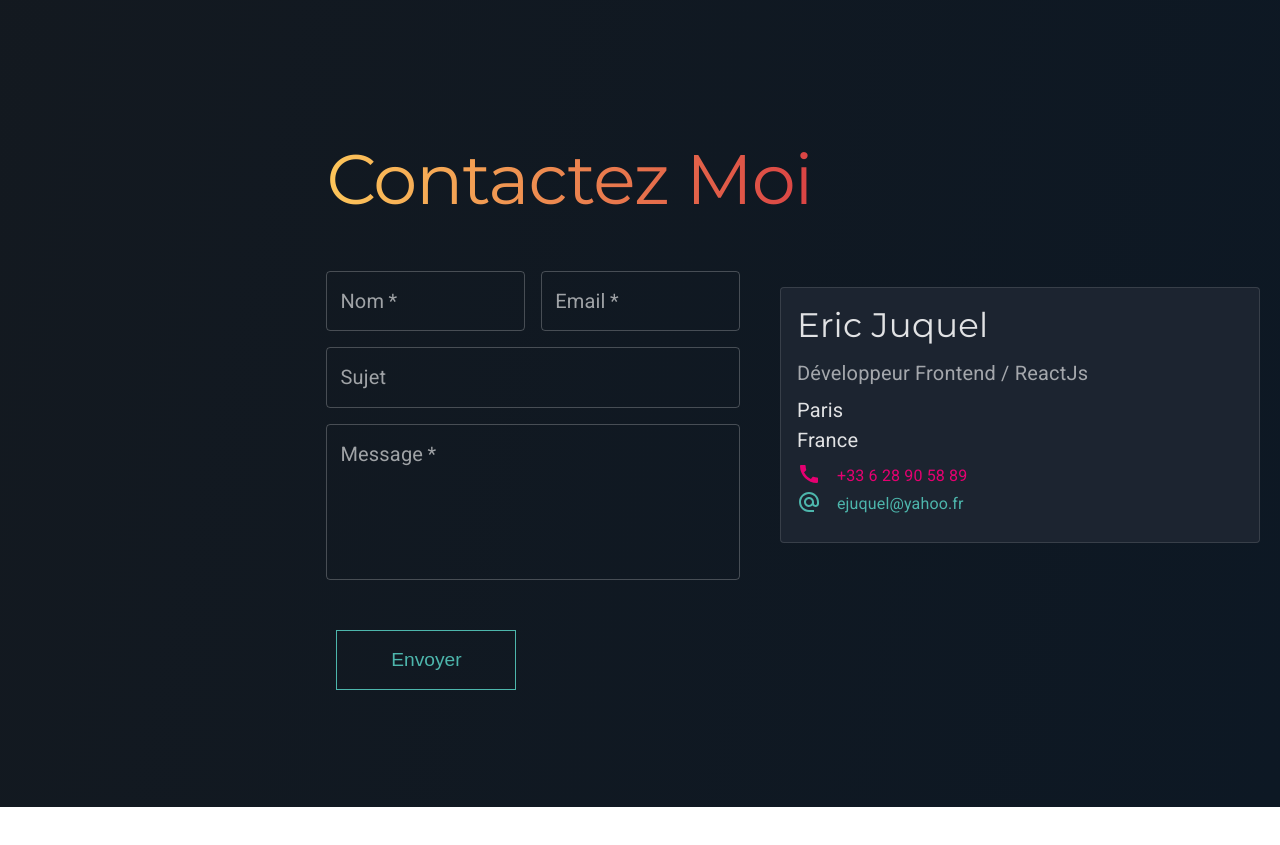
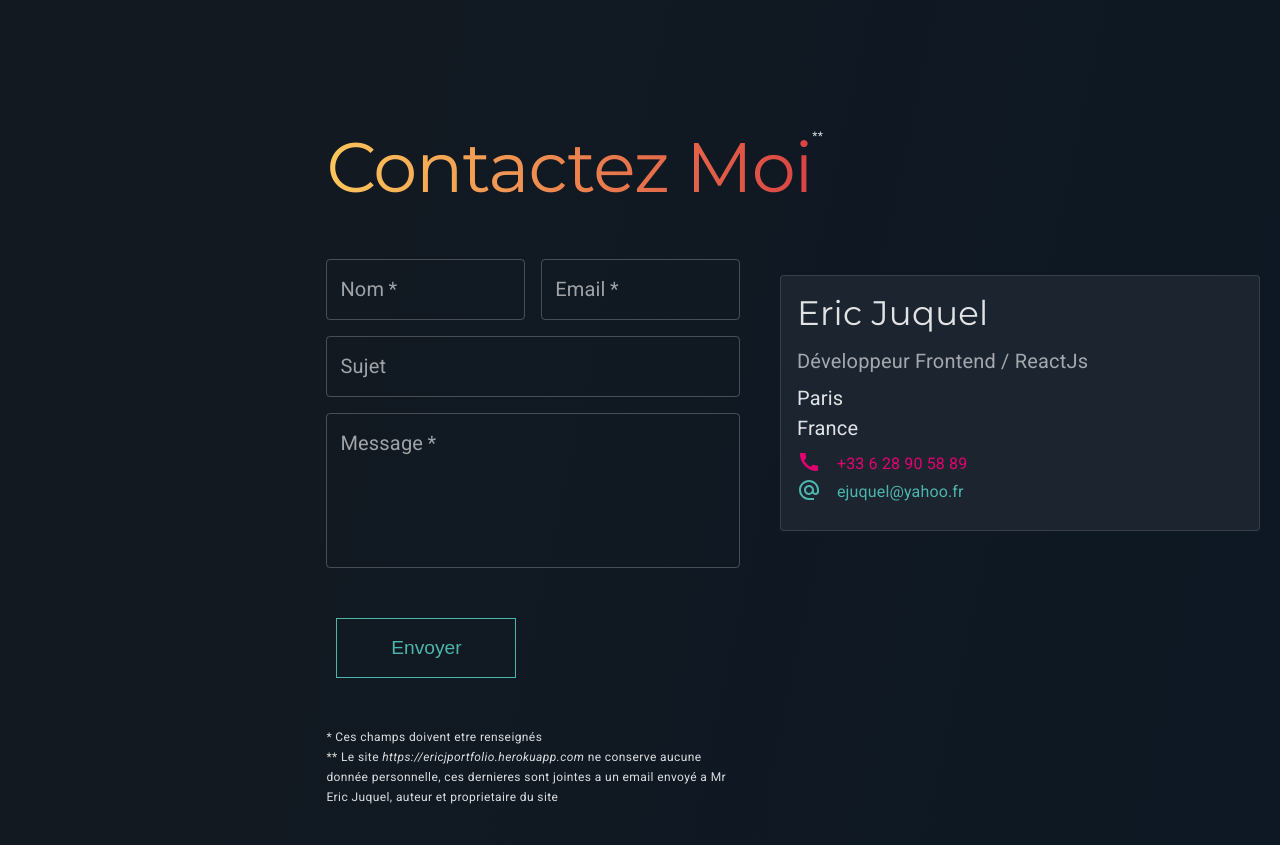
Before and after one commit to Eric-Juquel/eric-j-portfolio, a React (Create React App) app: page / in a window 1280 px wide. Shown: the part 5020-5865 px from the top of the page. Before the commit the page ends 5827 px from the top, so only its background shows below. Built offline with nearby package versions, Linux system fonts and the light colour scheme; no server answers; a web font is replaced by a local one.

Commit message:
captions

```diff
--- a/src/App.js
+++ b/src/App.js
@@ -1,4 +1,3 @@
-import React from 'react';
 import { BrowserRouter as Router, Route, Switch } from 'react-router-dom';
 import './App.scss';
 import Burger from './components/navigation/Burger';
@@ -11,7 +10,6 @@ import Skills from './components/skills/Skills';
 import Achievements from './components/achievments/Achievements';
 import Career from './components/Career';
 import Contact from './components/contact/Contact';
-
 
 import { Container, useMediaQuery } from '@material-ui/core';
 import { ThemeProvider, createMuiTheme } from '@material-ui/core/styles';
@@ -94,6 +92,9 @@ const theme = createMuiTheme({
         fontSize: 18,
       },
     },
+    caption: {
+      fontWeight: 400,
+    },
   },
 });
 
--- a/src/components/Languages.js
+++ b/src/components/Languages.js
@@ -1,5 +1,4 @@
 import React from 'react';
-import { translate } from '../translations/translate';
 import { useDispatch, useSelector } from 'react-redux';
 import { ButtonGroup, Button } from '@material-ui/core';
 import LightTooltip from './ui/LightTooltip';
--- a/src/components/achievments/PersonnalWork.js
+++ b/src/components/achievments/PersonnalWork.js
@@ -65,7 +65,7 @@ const useStyles = makeStyles(
     media2: {
       height: 'auto',
       width: '100%',
-      '@media (max-width:600px)': {
+      '@media (max-width:1400px)': {
         padding: '0 0.2rem',
       },
     },
--- a/src/components/contact/Contact.js
+++ b/src/components/contact/Contact.js
@@ -1,85 +1,14 @@
-import React, { useState, useEffect } from 'react';
 import '../../App.scss';
-import { useForm, Controller } from 'react-hook-form';
+
 import { translate } from '../../translations/translate';
 import { useSelector } from 'react-redux';
-import { makeStyles } from '@material-ui/core/styles';
-import {
-  Grid,
-  TextField,
-  Typography,
-  Snackbar,
-  IconButton,
-  Button,
-} from '@material-ui/core';
-import CloseIcon from '@material-ui/icons/Close';
-import Button1 from '../ui/Button1';
-import emailjs from 'emailjs-com';
+import Grid from '@material-ui/core/Grid';
+import Typography from '@material-ui/core/Typography';
 import VisitCard from './VisitCard';
+import ContactForm from './ContactForm';
 
-const useStyles = makeStyles(
-  (theme) => ({
-    form: {
-      width: '100%',
-    },
-  }),
-  { index: 1 }
-);
-
-const Contact2 = () => {
-  const [buttonStatus, setButtonStatus] = useState('submit');
-  const [messageStatus, setMessageStatus] = useState('');
-  const classes = useStyles();
+const Contact = () => {
   const lang = useSelector((state) => state.languageReducer.language);
-
-  const defaultValues = {
-    name: '',
-    email: '',
-    subject: '',
-    message: '',
-  };
-  const { handleSubmit, control, reset } = useForm({ defaultValues });
-
-  useEffect(() => {
-    if (messageStatus === 'success') {
-      reset(defaultValues);
-    }
-    // eslint-disable-next-line
-  }, [messageStatus]);
-
-  const onSubmit = async (data) => {
-    setButtonStatus('sending');
-
-    let params = {
-      from_name: data.name,
-      from_email: data.email,
-      subject: data.subject,
-      message: data.message,
-    };
-
-    console.log(params);
-
-    setButtonStatus('submit');
-    try {
-      const result = await emailjs.send(
-        process.env.REACT_APP_SERVICE_ID,
-        process.env.REACT_APP_TEMPLATE_ID,
-        params,
-        'user_MkYWMBpj2u3YpnREL8DXt'
-      );
-
-      setMessageStatus(result.text);
-    } catch (error) {
-      setMessageStatus('error');
-    }
-  };
-
-  const handleClose = (event, reason) => {
-    if (reason === 'clickaway') {
-      return;
-    }
-    setMessageStatus('');
-  };
 
   return (
     <section className="container contact" id="contact">
@@ -89,107 +18,18 @@ const Contact2 = () => {
             <Typography variant="h1" component="h1">
               {translate(lang, 'contactMe')}
             </Typography>
+            <Typography variant="caption">**</Typography>
           </Grid>
         </Grid>
         <Grid container spacing={5} justify="center">
           <Grid item lg={6}>
-            <form className={classes.form} onSubmit={handleSubmit(onSubmit)}>
-              <Grid container spacing={2}>
-                <Grid item xs={12} sm={6}>
-                  <Controller
-                    as={TextField}
-                    id="name"
-                    name="name"
-                    control={control}
-                    variant="outlined"
-                    color="secondary"
-                    label={translate(lang, 'name')}
-                    fullWidth
-                    required
-                  />
-                </Grid>
-                <Grid item xs={12} sm={6}>
-                  <Controller
-                    as={TextField}
-                    type="email"
-                    id="email"
-                    name="email"
-                    control={control}
-                    variant="outlined"
-                    color="secondary"
-                    label="Email"
-                    fullWidth
-                    required
-                  />
-                </Grid>
-                <Grid item xs={12}>
-                  <Controller
-                    as={TextField}
-                    id="subect"
-                    name="subject"
-                    control={control}
-                    variant="outlined"
-                    color="secondary"
-                    label={translate(lang, 'subject')}
-                    fullWidth
-                  />
-                </Grid>
-                <Grid item xs={12}>
-                  <Controller
-                    as={TextField}
-                    id="message"
-                    name="message"
-                    control={control}
-                    variant="outlined"
-                    color="secondary"
-                    label="Message"
-                    fullWidth
-                    multiline
-                    rows={5}
-                    required
-                  />
-                </Grid>
-              </Grid>
-              <Grid container justify="flex-start" alignItems="center">
-                <Button1 type="submit" text={translate(lang, buttonStatus)} />
-              </Grid>
-            </form>
+            <ContactForm />
+            <Typography variant="caption" component="p">
+              ** {translate(lang, 'site')}{' '}
+              <i>https://ericjportfolio.herokuapp.com</i>
+              {translate(lang, 'datas')}
+            </Typography>
           </Grid>
-          <Snackbar
-            anchorOrigin={{
-              vertical: 'bottom',
-              horizontal: 'center',
-            }}
-            open={
-              messageStatus === 'error' ||
-              messageStatus === 'OK' ||
-              messageStatus === 'bot'
-            }
-            autoHideDuration={6000}
-            onClose={handleClose}
-            message={
-              messageStatus === 'error'
-                ? translate(lang, 'errorSent')
-                : messageStatus === 'bot'
-                ? translate(lang, 'bot')
-                : translate(lang, 'sent')
-            }
-            action={
-              <React.Fragment>
-                <Button color="secondary" size="small" onClick={handleClose}>
-                  {translate(lang, 'close')}
-                </Button>
-                <IconButton
-                  size="small"
-                  aria-label="close"
-                  color="inherit"
-                  onClick={handleClose}
-                >
-                  <CloseIcon fontSize="small" />
-                </IconButton>
-              </React.Fragment>
-            }
-          />
 
           <Grid item lg={6} xs={12}>
             <VisitCard />
@@ -200,4 +40,4 @@ const Contact2 = () => {
   );
 };
 
-export default Contact2;
+export default Contact;
--- a/src/components/contact/ContactForm.js
+++ b/src/components/contact/ContactForm.js
@@ -1,11 +1,192 @@
-import React from 'react'
+import { useState, useEffect } from 'react';
+import { useForm, Controller } from 'react-hook-form';
+import { translate } from '../../translations/translate';
+import { useSelector } from 'react-redux';
+import { makeStyles } from '@material-ui/core/styles';
+
+import Grid from '@material-ui/core/Grid';
+import TextField from '@material-ui/core/TextField';
+import Typography from '@material-ui/core/Typography';
+import Snackbar from '@material-ui/core/Snackbar';
+import IconButton from '@material-ui/core/IconButton';
+import Button from '@material-ui/core/Button';
+import CloseIcon from '@material-ui/icons/Close';
+import Button1 from '../ui/Button1';
+
+import emailjs from 'emailjs-com';
+
+const useStyles = makeStyles(
+  (theme) => ({
+    form: {
+      width: '100%',
+    },
+  }),
+  { index: 1 }
+);
 
 const ContactForm = () => {
-    return (
-        <div>
-            ContactForm
-        </div>
-    )
-}
+  const classes = useStyles();
 
-export default ContactForm
+  const [buttonStatus, setButtonStatus] = useState('submit');
+  const [messageStatus, setMessageStatus] = useState('');
+
+  const lang = useSelector((state) => state.languageReducer.language);
+
+  const defaultValues = {
+    name: '',
+    email: '',
+    subject: '',
+    message: '',
+  };
+  const { handleSubmit, control, reset } = useForm({ defaultValues });
+
+  useEffect(() => {
+    if (messageStatus === 'OK') {
+      reset(defaultValues);
+    }
+    // eslint-disable-next-line
+  }, [messageStatus]);
+
+  const onSubmit = async (data) => {
+    setButtonStatus('sending');
+
+    let params = {
+      from_name: data.name,
+      from_email: data.email,
+      subject: data.subject,
+      message: data.message,
+    };
+
+    try {
+      const result = await emailjs.send(
+        process.env.REACT_APP_SERVICE_ID,
+        process.env.REACT_APP_TEMPLATE_ID,
+        params,
+        'user_MkYWMBpj2u3YpnREL8DXt'
+      );
+
+      setMessageStatus(result.text);
+      setButtonStatus('submit');
+    } catch (error) {
+      setMessageStatus('error');
+      setButtonStatus('submit');
+    }
+  };
+
+  const handleClose = (event, reason) => {
+    if (reason === 'clickaway') {
+      return;
+    }
+    setMessageStatus('');
+  };
+
+  return (
+    <>
+      <form className={classes.form} onSubmit={handleSubmit(onSubmit)}>
+        <Grid container spacing={2}>
+          <Grid item xs={12} sm={6}>
+            <Controller
+              as={TextField}
+              id="name"
+              name="name"
+              control={control}
+              variant="outlined"
+              color="secondary"
+              label={translate(lang, 'name')}
+              fullWidth
+              required
+            />
+          </Grid>
+          <Grid item xs={12} sm={6}>
+            <Controller
+              as={TextField}
+              type="email"
+              id="email"
+              name="email"
+              control={control}
+              variant="outlined"
+              color="secondary"
+              label="Email"
+              fullWidth
+              required
+            />
+          </Grid>
+          <Grid item xs={12}>
+            <Controller
+              as={TextField}
+              id="subect"
+              name="subject"
+              control={control}
+              variant="outlined"
+              color="secondary"
+              label={translate(lang, 'subject')}
+              fullWidth
+            />
+          </Grid>
+          <Grid item xs={12}>
+            <Controller
+              as={TextField}
+              id="message"
+              name="message"
+              control={control}
+              variant="outlined"
+              color="secondary"
+              label="Message"
+              fullWidth
+              multiline
+              rows={5}
+              required
+            />
+          </Grid>
+        </Grid>
+        <Grid container justify="flex-start" alignItems="center">
+          {buttonStatus === 'sending' ? (
+            <Button1 type="submit" text={translate(lang, 'sending')} />
+          ) : (
+            <Button1 type="submit" text={translate(lang, 'submit')} />
+          )}
+        </Grid>
+        <Typography variant="caption" component="p">
+          * {translate(lang, 'required')}
+        </Typography>
+      </form>
+      <Snackbar
+        anchorOrigin={{
+          vertical: 'bottom',
+          horizontal: 'center',
+        }}
+        open={
+          messageStatus === 'error' ||
+          messageStatus === 'OK' ||
+          messageStatus === 'bot'
+        }
+        autoHideDuration={6000}
+        onClose={handleClose}
+        message={
+          messageStatus === 'error'
+            ? translate(lang, 'errorSent')
+            : messageStatus === 'bot'
+            ? translate(lang, 'bot')
+            : translate(lang, 'sent')
+        }
+        action={
+          <>
+            <Button color="secondary" size="small" onClick={handleClose}>
+              {translate(lang, 'close')}
+            </Button>
+            <IconButton
+              size="small"
+              aria-label="close"
+              color="inherit"
+              onClick={handleClose}
+            >
+              <CloseIcon fontSize="small" />
+            </IconButton>
+          </>
+        }
+      />
+    </>
+  );
+};
+
+export default ContactForm;
--- a/src/components/navigation/Logo.js
+++ b/src/components/navigation/Logo.js
@@ -2,7 +2,7 @@ import React, { useState } from 'react';
 import { Link } from 'react-router-dom';
 import { translate } from '../../translations/translate';
 import { useSelector } from 'react-redux';
-import { makeStyles} from '@material-ui/core/styles';
+import { makeStyles } from '@material-ui/core/styles';
 import Grid from '@material-ui/core/Grid';
 import Card from '@material-ui/core/Card';
 import CardActionArea from '@material-ui/core/CardActionArea';
@@ -63,7 +63,6 @@ const useStyles = makeStyles(
   }),
   { index: 1 }
 );
-
 
 const Logo = ({ setIsChecked }) => {
   const matches = useMediaQuery('(max-width:960px)');
@@ -155,7 +154,6 @@ const Logo = ({ setIsChecked }) => {
       <LightTooltip
         title={translate(lang, 'home')}
         aria-label={translate(lang, 'home')}
-        placement="right"
       >
         <Link to="/">
           <CardActionArea
--- a/src/translations/languages/en.json
+++ b/src/translations/languages/en.json
@@ -23,6 +23,10 @@
   "errorSent": "Error! Message not sent",
   "bot": " You're not fooling us, bot",
   "close": "Close",
+
+  "required": "These fields must be completed",
+  "site": "The site ",
+  "datas":" does not store any personal data, these are attached to an email sent to Mr Eric Juquel, author and owner of the site",
 
   "skills-1": "My 'Web & mobile web developer' training provided me with the fundamental bases for creating responsive websites",
   "skills-2": "I choose to focus on JavaScipt by developing my skills in this workflow",
--- a/src/translations/languages/fr.json
+++ b/src/translations/languages/fr.json
@@ -23,6 +23,10 @@
   "errorSent": "Erreur! Message non envoyé",
   "bot": "Robot repéré !",
   "close": "Fermer",
+
+  "required":"Ces champs doivent etre renseignés",
+  "site": "Le site ",
+  "datas": " ne conserve aucune donnée personnelle, ces dernieres sont jointes a un email envoyé a Mr Eric Juquel, auteur et proprietaire du site",
 
   "skills-1": "Ma Formation 'Développeur web & web mobile' m'a permis d'acquérir les bases fondamentales à la création de sites web responsives",
   "skills-2": "J'ai choisi de me concentrer sur le JavaScipt en développant mes compétences dans cet environnement",
```
